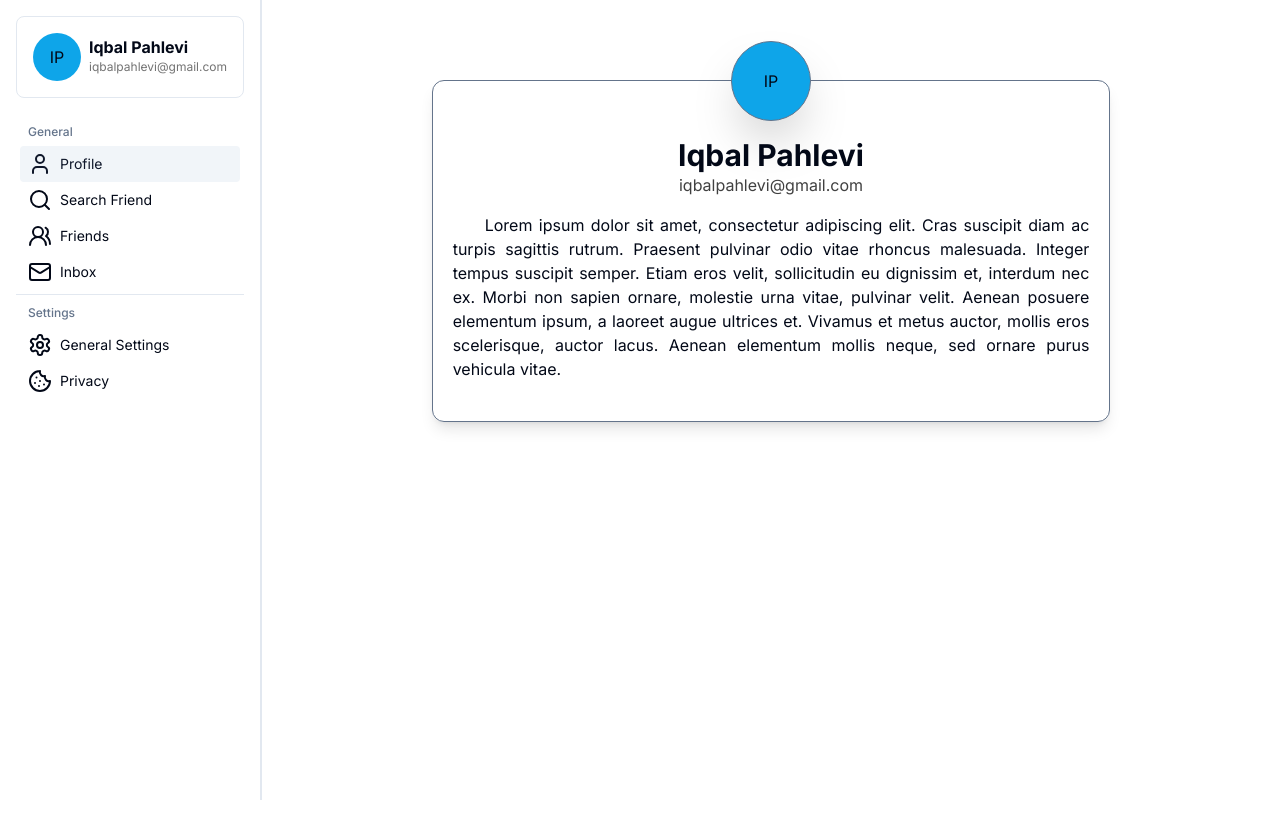
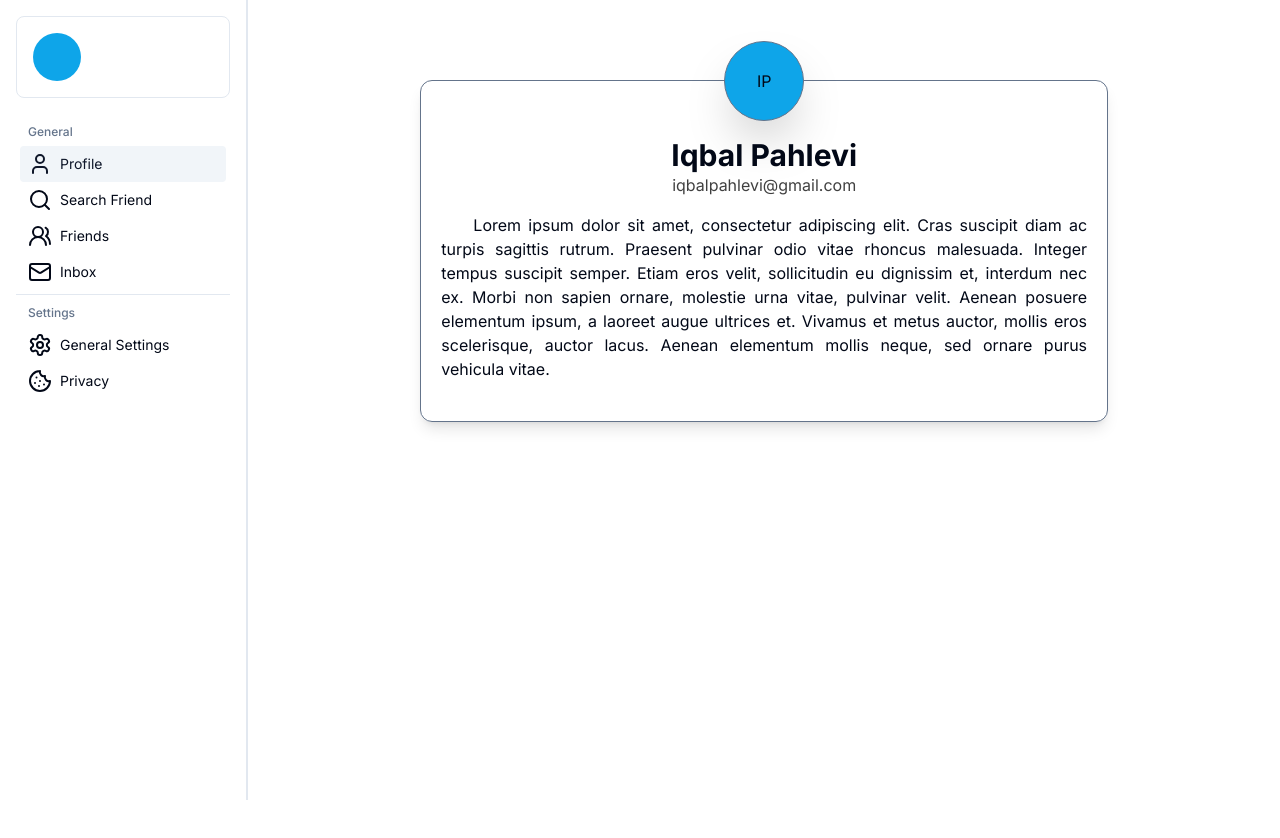
Before and after one commit to iqbalpa/chat-app-frontend, a Next.js app: page / in a window 1280 px wide. Shown: the top 838 px of the page. Built offline with nearby package versions, Linux system fonts and the light colour scheme.

Commit message:
feat(sidebar): integrate user item with backend

```diff
--- a/src/components/userItem/userItem.tsx
+++ b/src/components/userItem/userItem.tsx
@@ -1,14 +1,18 @@
 import React from "react";
+import { useSelector } from "react-redux";
+import { RootState } from "@/store/userStore";
 
 const UserItem: React.FC = () => {
+	const user = useSelector((state: RootState) => state.user.user);
+
 	return (
 		<div className="flex flex-row items-center gap-2 border rounded-lg p-4">
 			<div className="bg-sky-500 rounded-full min-h-12 min-w-12 flex justify-center items-center">
-				<p>IP</p>
+				<p>{user?.name.charAt(0).toUpperCase()}</p>
 			</div>
 			<div className="text-sm">
-				<p className="font-bold text-[16px]">Iqbal Pahlevi</p>
-				<p className="text-neutral-500 text-[12px]">iqbalpahlevi@gmail.com</p>
+				<p className="font-bold text-[16px]">{user?.name}</p>
+				<p className="text-neutral-500 text-[12px]">{user?.email}</p>
 			</div>
 		</div>
 	);
```
